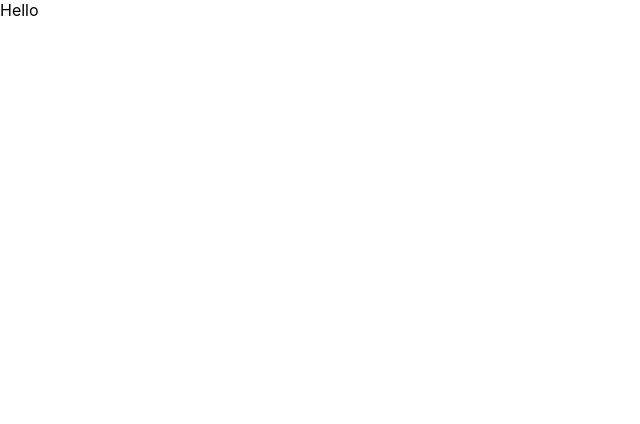
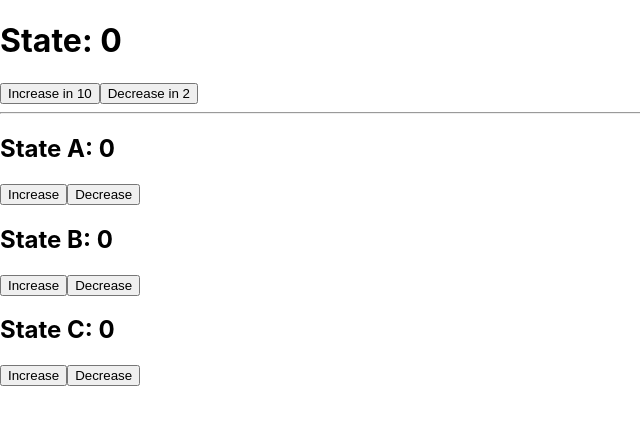
Before and after one commit to DashaLev/react-lessons, a React (Create React App) app: page / in a window 1280 px wide. Shown: the top 424 px of the page, without its empty margins (0-640 px from the left). Built offline with nearby package versions, Linux system fonts and the light colour scheme.

Commit message:
added hw cw lesson7

```diff
--- a/src/App.js
+++ b/src/App.js
@@ -1,11 +1,16 @@
+import HomeWork from "./components/HomeWork";
+import ClassWork from "./components/ClassWork";
 
 
 function App() {
-  return (
-    <div>
-      Hello
-    </div>
-  );
+
+
+    return (
+        <div>
+            <HomeWork/>
+            <ClassWork/>
+        </div>
+      );
 }
 
 export default App;
--- /dev/null
+++ b/src/components/ClassWork.js
@@ -0,0 +1,39 @@
+import {useReducer} from "react";
+
+const reduce = (state, action) => {
+    if (action.obj === 'a' && action.effect === 'INCREASE') {
+        return {...state, a: state.a++}
+    } else if (action.obj === 'a' && action.effect === 'DECREASE') {
+        return {...state, a: state.a--}
+    } else if (action.obj === 'b' && action.effect === 'INCREASE') {
+        return {...state, b: state.b++}
+    } else if (action.obj === 'b' && action.effect === 'DECREASE') {
+        return {...state, b: state.b--}
+    } else if (action.obj === 'c' && action.effect === 'INCREASE') {
+        return {...state, c: state.c++}
+    } else if (action.obj === 'c' && action.effect === 'DECREASE') {
+        return {...state, c: state.c--}
+    }
+    return {...state};
+
+}
+
+
+export default function ClassWork() {
+
+    let [{a,b,c},dispatch] = useReducer(reduce, {a:0,b:0,c:0})
+
+    return (
+        <div>
+            <h2>State A: {a}</h2>
+            <button onClick={()=> dispatch({obj:'a',effect: 'INCREASE'})}>Increase</button>
+            <button onClick={()=> dispatch({obj:'a',effect: 'DECREASE'})}>Decrease</button>
+            <h2>State B: {b}</h2>
+            <button onClick={()=> dispatch({obj:'b',effect: 'INCREASE'})}>Increase</button>
+            <button onClick={()=> dispatch({obj:'b',effect: 'DECREASE'})}>Decrease</button>
+            <h2>State C: {c}</h2>
+            <button onClick={()=> dispatch({obj:'c',effect: 'INCREASE'})}>Increase</button>
+            <button onClick={()=> dispatch({obj:'c',effect: 'DECREASE'})}>Decrease</button>
+        </div>
+    );
+}
--- /dev/null
+++ b/src/components/HomeWork.js
@@ -0,0 +1,28 @@
+import {useReducer} from "react";
+
+const reduce = (state, action) => {
+    switch (action.type) {
+        case 'INCREASE_10':
+            return state + 10
+        case 'DECREASE_2':
+            return state - 2
+        default:
+            return state
+    }
+
+}
+
+
+export default function HomeWork() {
+
+    let [state,dispatch] = useReducer(reduce, 0)
+
+    return (
+        <div>
+            <h1>State: {state}</h1>
+            <button onClick={()=> dispatch({type: 'INCREASE_10'})}>Increase in 10</button>
+            <button onClick={()=> dispatch({type: 'DECREASE_2'})}>Decrease in 2</button>
+            <hr/>
+        </div>
+    );
+}
```
